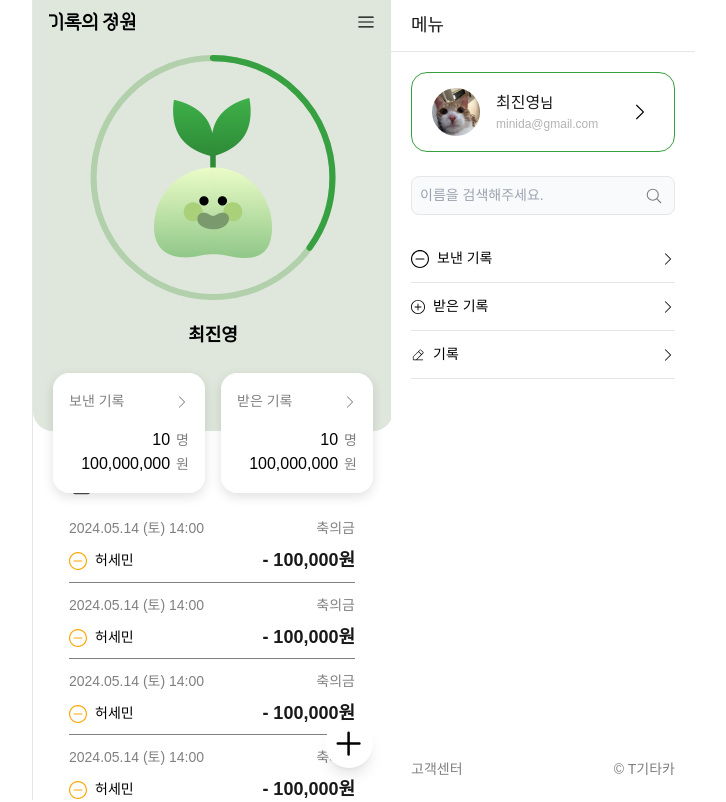
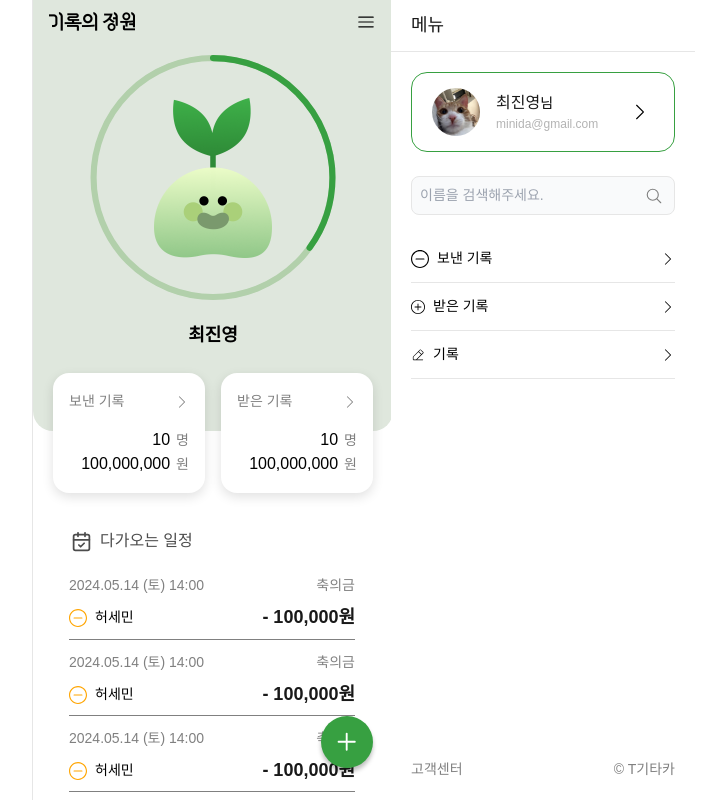
Before and after one commit to kangmin01/Garden-of-Records, a React (Create React App) app: page / in a window 1280 px wide. Shown: the top 802 px of the page, without its empty margins (428-1154 px from the left). Built offline with nearby package versions, Linux system fonts and the light colour scheme.

Commit message:
fix: Update floating Button styling

```diff
--- a/src/components/ui/FloatingButton.tsx
+++ b/src/components/ui/FloatingButton.tsx
@@ -6,7 +6,7 @@ export default function FloatingButton() {
     <div className="fixed bottom-0 w-[360px] h-20">
       <Link
         to="/event/add "
-        className="absolute bottom-8 right-5 bg-white p-1 text-[40px] rounded-full shadow-lg"
+        className="absolute w-[52px] h-[52px] flex justify-center items-center bg-main text-white bottom-8 right-5 rounded-full shadow-shadowFloatingButton"
       >
         <PlusIcon />
       </Link>
--- a/src/components/ui/icons/PlusIcon.tsx
+++ b/src/components/ui/icons/PlusIcon.tsx
@@ -1,5 +1,5 @@
 import { GoPlus } from "react-icons/go";
 
 export default function PlusIcon() {
-  return <GoPlus />;
+  return <GoPlus size={30} />;
 }
--- a/src/pages/Home.tsx
+++ b/src/pages/Home.tsx
@@ -148,7 +148,7 @@ export default function Home() {
           <RecordCard type="receive" totalCount={10} totalAmount={100000000} />
         </div>
       </div>
-      <div className="pt-[429px] w-full px-5">
+      <div className="pt-[486px] w-full px-5">
         <div className="mb-2.5 pl-[18px] flex items-center text-gray3">
           <CalenderIcon />
           <span className="text-[16px] font-medium ml-[8px]">
--- a/tailwind.config.js
+++ b/tailwind.config.js
@@ -17,6 +17,7 @@ module.exports = {
     extend: {
       boxShadow: {
         shadowRecordCard: "0px 4px 12px 0px rgba(0,0,0,0.12)",
+        shadowFloatingButton: "0px 4px 4px 0px rgba(0,0,0,0.25);",
       },
       fontFamily: {
         sans: ["Pretendard Variable", "sans-serif"],
```
